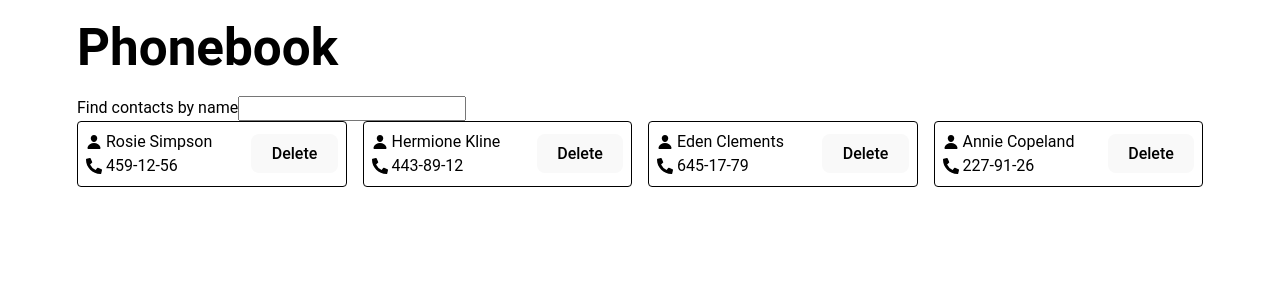
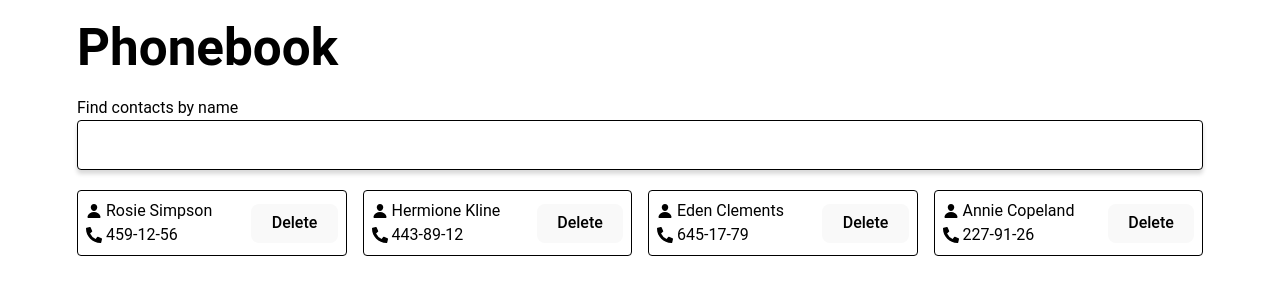
Before and after one commit to BohdanKret/goit-react-hw-03, a React (Vite) app: page / in a window 1280 px wide. Shown: the top 300 px of the page. Built offline with nearby package versions, Linux system fonts and the light colour scheme.

Commit message:
made second step

```diff
--- a/src/components/App/App.jsx
+++ b/src/components/App/App.jsx
@@ -13,13 +13,18 @@ const contactArray = [
 
 function App() {
   const [contacts, setContacts] = useState(contactArray);
+  const [search, setSearch] = useState("");
+
+  const visibleContacts = contacts.filter((contact) =>
+    contact.name.toLowerCase().includes(search.toLowerCase())
+  );
 
   return (
     <div className={css.container}>
-      <h1 style={{padding: "20px 0"}}>Phonebook</h1>
+      <h1 style={{ padding: "20px 0" }}>Phonebook</h1>
       <ContactForm />
-      <SearchBox />
-      <ContactList contacts={contacts} />
+      <SearchBox value={search} onSearch={setSearch} />
+      <ContactList contacts={visibleContacts} />
     </div>
   );
 }
--- a/src/components/ContactList/ContactList.module.css
+++ b/src/components/ContactList/ContactList.module.css
@@ -2,8 +2,22 @@
     display: flex;
     gap: 16px;
     flex-wrap: wrap;
+    padding-bottom: 20px;
 }
 
 .contactListItem {
-    width: calc((100% - 16px * 3) / 4);
+    /* width: calc((100% - 16px * 3) / 4); */
+    width: 100%;
 }
+
+@media screen and (min-width:768px) {
+    .contactListItem {
+        width: calc((100% - 16px) / 2);
+    }
+}
+
+@media screen and (min-width:1158px) {
+    .contactListItem {
+        width: calc((100% - 16px * 3) / 4);
+    }
+}
--- a/src/components/SearchBox/SearchBox.jsx
+++ b/src/components/SearchBox/SearchBox.jsx
@@ -1,7 +1,7 @@
 import css from "./SearchBox.module.css";
 import { useId } from "react";
 
-export default function SearchBox() {
+export default function SearchBox({ value, onSearch }) {
   const id = useId();
 
   return (
@@ -9,7 +9,15 @@ export default function SearchBox() {
       <label htmlFor={id} className={css.searchBoxLabel}>
         Find contacts by name
       </label>
-      <input type="text" id={id} className={css.searchBoxInput} />
+      <div className={css.inputWrapper}>
+        <input
+          type="text"
+          id={id}
+          className={css.searchBoxInput}
+          value={value}
+          onChange={(e) => onSearch(e.target.value)}
+        />
+      </div>
     </div>
   );
 }
--- a/src/components/SearchBox/SearchBox.module.css
+++ b/src/components/SearchBox/SearchBox.module.css
@@ -0,0 +1,34 @@
+.searchBox {
+    padding-bottom: 20px;
+}
+
+.searchBoxLabel {
+    display: block;
+}
+
+/* .inputWrapper {
+    max-width: 269px;
+} */
+
+.searchBoxInput {
+    width: 100%;
+    background-color: transparent;
+    border-radius: 4px;
+    border: 1px solid black;
+    box-shadow: 0px 4px 4px 0px rgba(0, 0, 0, 0.15);
+    padding: 8px 16px;
+    outline: transparent;
+    color: black;
+    font-family: inherit;
+    font-size: 16px;
+    font-weight: 400;
+    line-height: 2;
+    letter-spacing: 0.04em;
+    transition: border-color 250ms cubic-bezier(0.4, 0, 0.2, 1);
+}
+
+.searchBoxInput:hover,
+.searchBoxInput:focus,
+.searchBoxInput:active {
+    border-color: #4D5AE5;
+}
```
